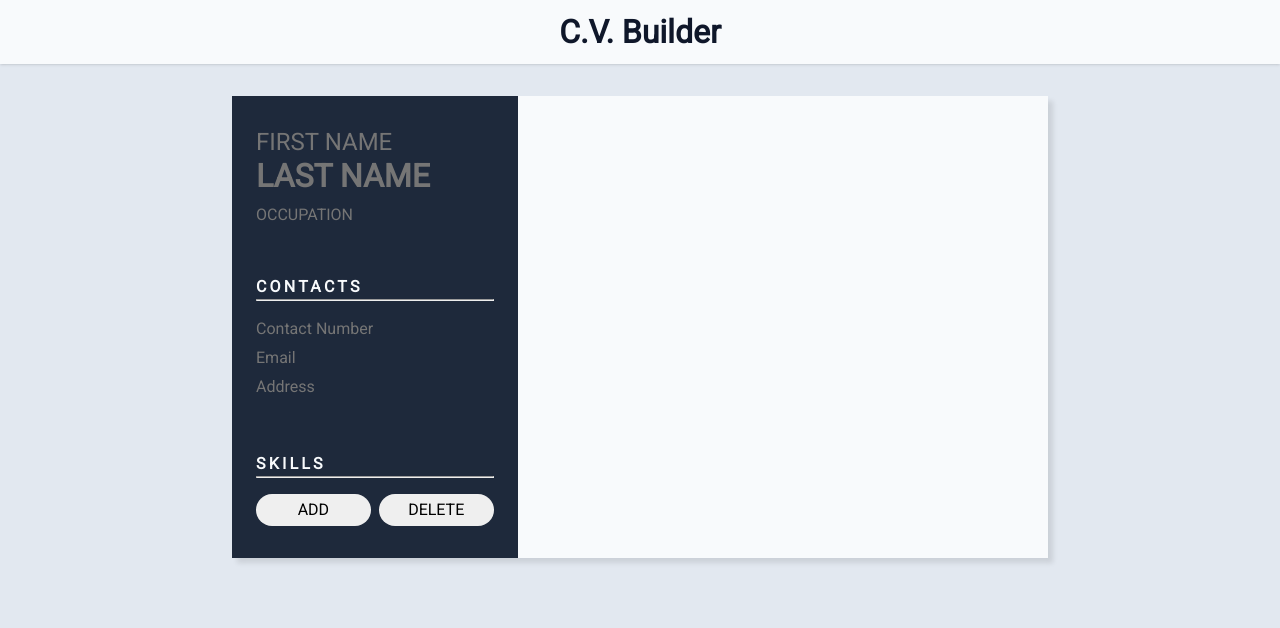
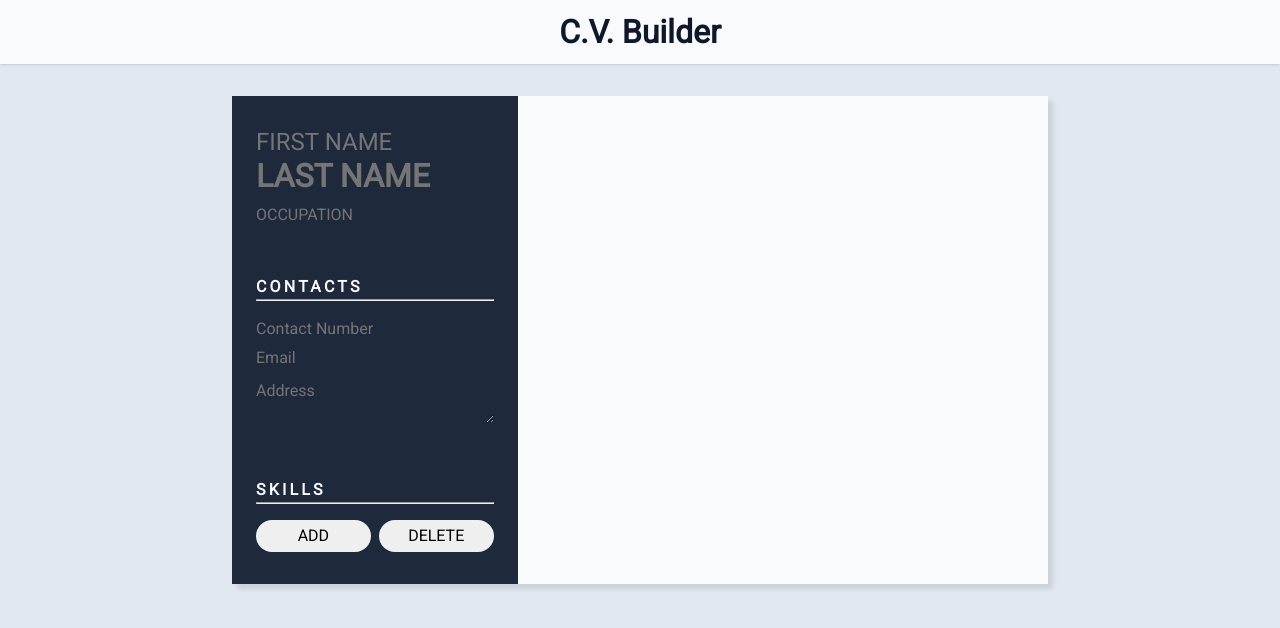
Before and after one commit to jonichi16/cv-project, a React (Create React App) app: page / in a window 1280 px wide. Shown: the top 628 px of the page. Built offline with nearby package versions, Linux system fonts and the light colour scheme.

Commit message:
ref: Change address input to textarea

```diff
--- a/src/components/Contacts.js
+++ b/src/components/Contacts.js
@@ -26,7 +26,7 @@ class Contacts extends Component {
         },
         {
           id: uniqid(),
-          tag: 'input',
+          tag: 'textarea',
           name: 'address',
           class: 'section-input address',
           value: '',
--- a/src/stylesheets/styles.css
+++ b/src/stylesheets/styles.css
@@ -43,13 +43,19 @@
   gap: 3em;
 }
 
-.left input {
+.left input,
+.left textarea {
   width: 100%;
   background-color: inherit;
   color: var(--color-light-50);
   border: none;
   outline: none;
   line-height: 1;
+}
+
+.left textarea {
+  padding: 0.5em 0;
+  resize: vertical;
 }
 
 .left hr {
```
